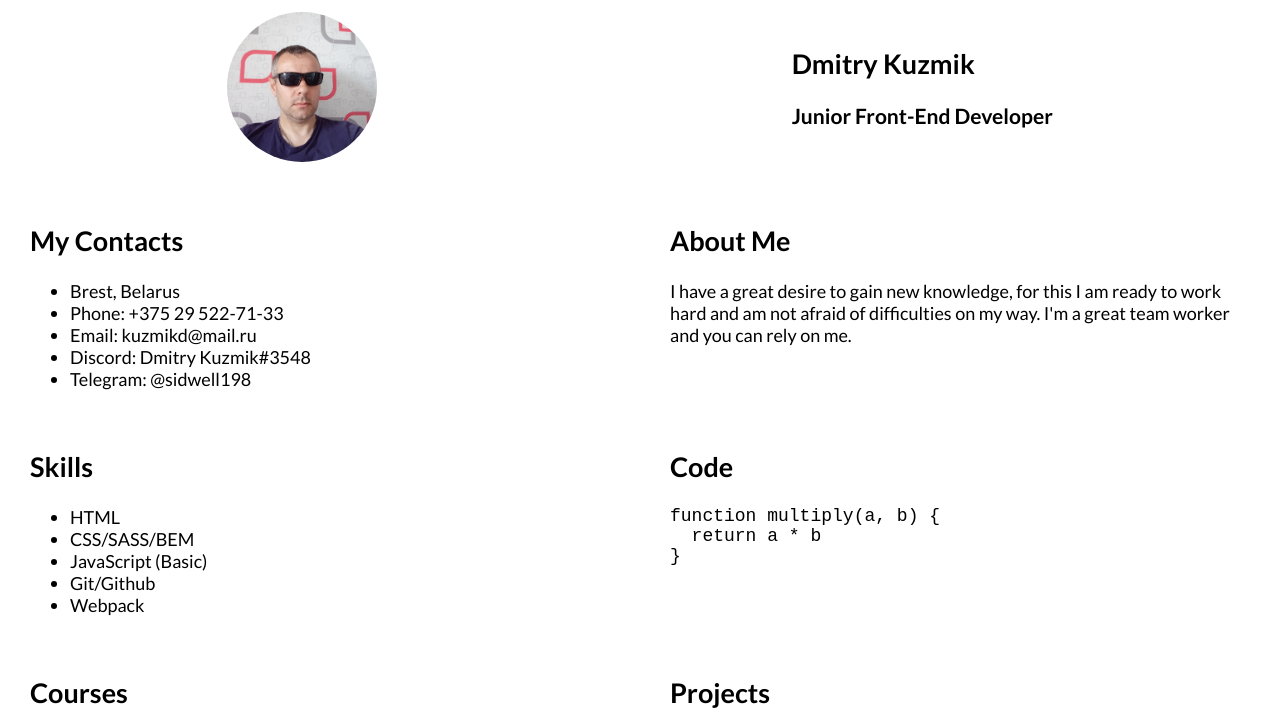
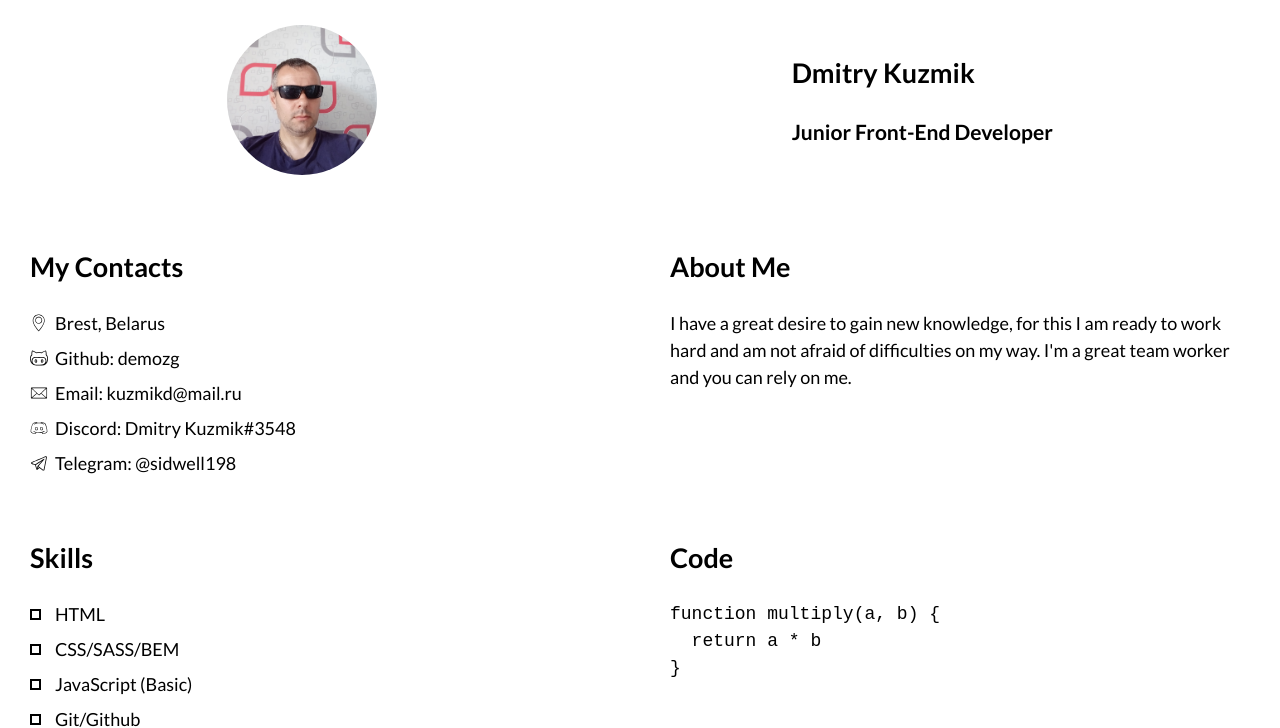
Before and after one commit to demozg/rsschool-cv, a plain HTML site: page index.html in a window 1280 px wide. Shown: the part 78-806 px from the top of the page. Drawn offline with Linux system fonts and the light colour scheme.

Commit message:
feat:added pseudo-elements to lists (Fri, Jul  7, 2023 12:41:17 PM)

```diff
--- a/index.html
+++ b/index.html
@@ -40,17 +40,17 @@
         <section class="section" id="contacts">
           <h2 class="section-title">My Contacts</h2>
           <ul class="section-list">
-            <li class="section-list-item">Brest, Belarus</li>
-            <li class="section-list-item">Phone:
-              <a href="tel:+375295227133" class="section-link">+375 29 522-71-33</a>
+            <li class="section-list-item contacts-list-item">Brest, Belarus</li>
+            <li class="section-list-item contacts-list-item">Github:
+              <a href="https://github.com/demozg" class="section-link">demozg</a>
             </li>
-            <li class="section-list-item">Email:
+            <li class="section-list-item contacts-list-item">Email:
               <a href="mailto:kuzmikd@mail.ru" class="section-link">kuzmikd@mail.ru</a>
             </li>
-            <li class="section-list-item">Discord:
+            <li class="section-list-item contacts-list-item">Discord:
               <a href="https://discord.gg/7EycXaFp" class="section-link" target="_blank">Dmitry Kuzmik#3548</a>
             </li>
-            <li class="section-list-item">Telegram:
+            <li class="section-list-item contacts-list-item">Telegram:
               <a href="https://t.me/sidwell198" class="section-link" target="_blank">@sidwell198</a>
             </li>
           </ul>
--- a/style.css
+++ b/style.css
@@ -16,6 +16,7 @@ body {
   font-family: "Lato", Arial, sans-serif;
   font-size: 18px;
   font-weight: 400;
+  line-height: 1.5;
 }
 
 .container {
@@ -55,12 +56,12 @@ body {
 
 .section {
   width: calc(50% - 20px);
-  padding: 10px;
+  padding: 10px 10px 20px 10px;
 }
 
 .section-resume {
   width: 100%;
-  padding: 30px 0;
+  padding: 40px 0;
   display: flex;
   justify-content: space-around;
   align-items: center;
@@ -73,6 +74,94 @@ body {
 
 .section-resume-photo {
   border-radius: 50%;
+}
+
+.section-list {
+  margin: 0;
+  padding: 0;
+}
+
+.section-list-item {
+  position: relative;
+  margin: 0 0 8px 0;
+  padding-left: 25px;
+  list-style: none;
+}
+
+.section-list-item::before {
+  content: "";
+  position: absolute;
+  top: 8px;
+  left: 0px;
+  width: 7px;
+  height: 7px;
+  margin-right: 10px;
+  border: 2px solid #000000;
+}
+
+.contacts-list-item:nth-child(1)::before {
+  content: "";
+  position: absolute;
+  top: 4px;
+  left: 0;
+  width: 18px;
+  height: 18px;
+  background-repeat: no-repeat;
+  background-size: contain;
+  background-image: url("./assets/icons/place.svg");
+  border: none;
+}
+
+.contacts-list-item:nth-child(2)::before {
+  content: "";
+  position: absolute;
+  top: 4px;
+  left: 0;
+  width: 18px;
+  height: 18px;
+  background-repeat: no-repeat;
+  background-size: contain;
+  background-image: url("./assets/icons/github.svg");
+  border: none;
+}
+
+.contacts-list-item:nth-child(3)::before {
+  content: "";
+  position: absolute;
+  top: 4px;
+  left: 0;
+  width: 18px;
+  height: 18px;
+  background-repeat: no-repeat;
+  background-size: contain;
+  background-image: url("./assets/icons/mail.svg");
+  border: none;
+}
+
+.contacts-list-item:nth-child(4)::before {
+  content: "";
+  position: absolute;
+  top: 4px;
+  left: 0;
+  width: 18px;
+  height: 18px;
+  background-repeat: no-repeat;
+  background-size: contain;
+  background-image: url("./assets/icons/discord.svg");
+  border: none;
+}
+
+.contacts-list-item:nth-child(5)::before {
+  content: "";
+  position: absolute;
+  top: 4px;
+  left: 0;
+  width: 18px;
+  height: 18px;
+  background-repeat: no-repeat;
+  background-size: contain;
+  background-image: url("./assets/icons/telegram.svg");
+  border: none;
 }
 
 .footer-container {
```
Also changed, not shown: assets/icons/discord.svg (added), assets/icons/github.svg (added), assets/icons/mail.svg (added), assets/icons/place.svg (added), assets/icons/telegram.svg (added).
